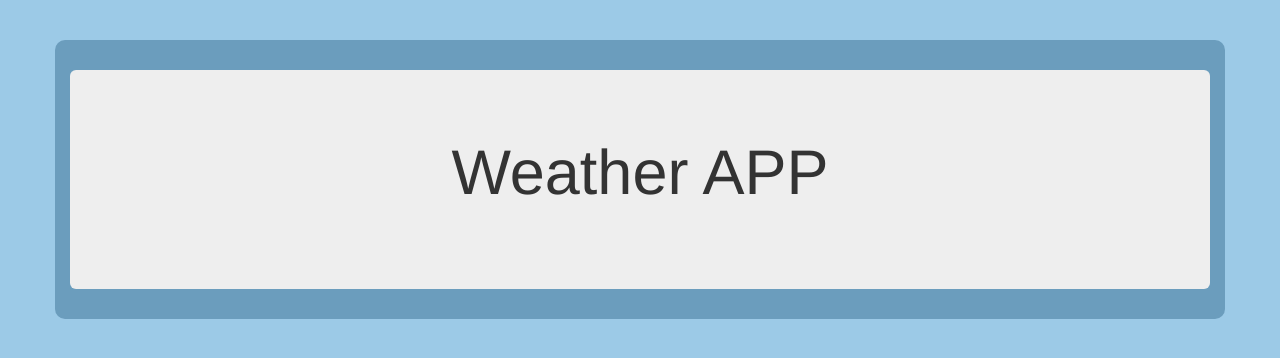
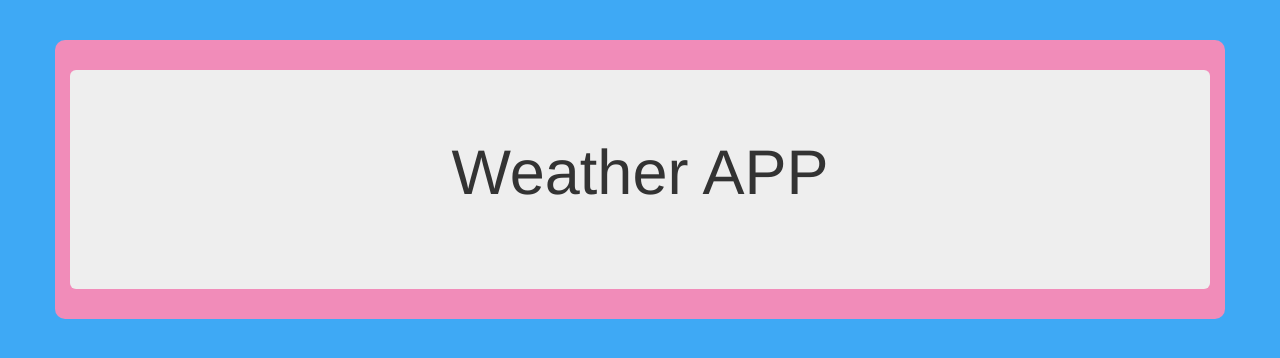
Before and after one commit to bddowningjennings-dev/fcc-local_weather, a plain HTML site: page index.html in a window 1280 px wide. Drawn offline with nearby package versions, Linux system fonts and the light colour scheme.

Commit message:
re-styled the page colors

```diff
--- a/static/css/style.css
+++ b/static/css/style.css
@@ -3,7 +3,7 @@
   margin: 0;
 }
 body {
-  background-color: #9ccae7;
+  background-color: #3ea9f5;
 }
 .jumbotron {
   margin: 30px auto;
@@ -18,5 +18,5 @@ body {
 .container {
   margin: 40px auto;
   border-radius: 10px;
-  background-color: #6b9dbd;
+  background-color: #f18cb9;
 }
```
